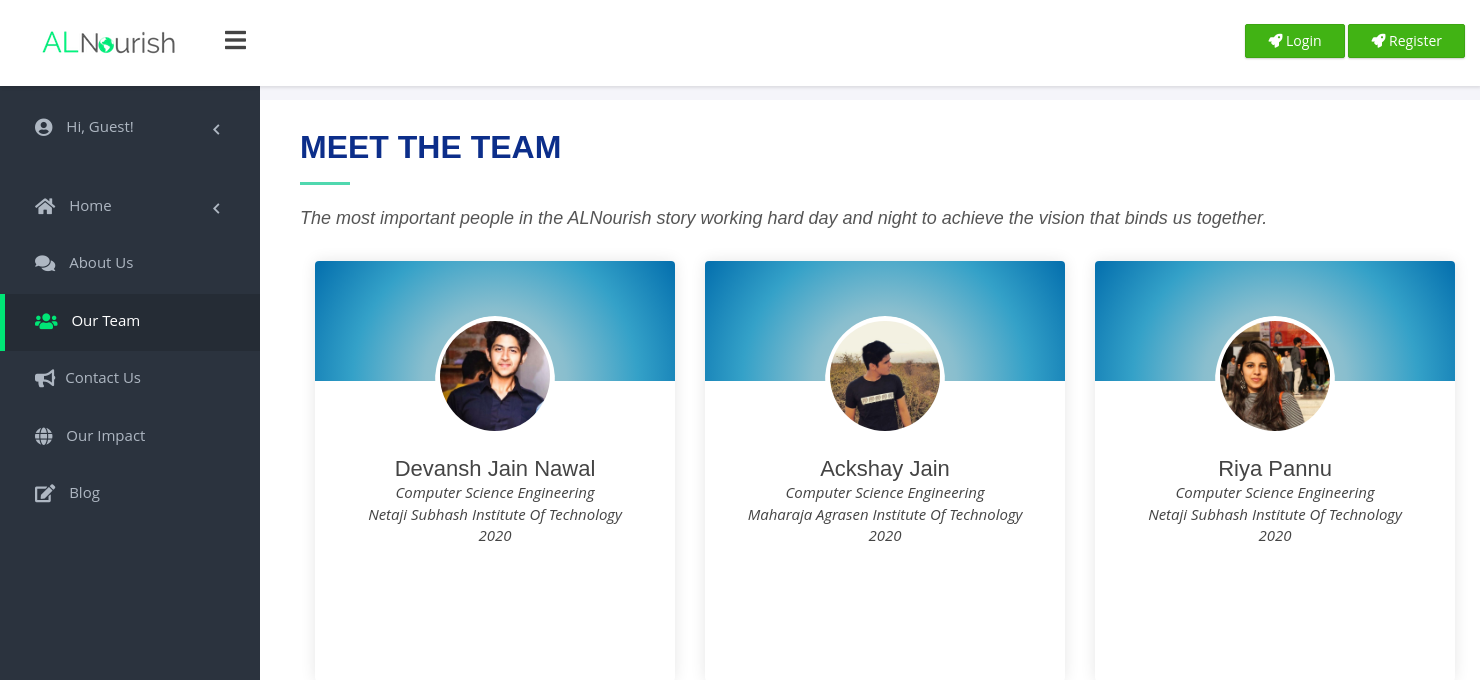
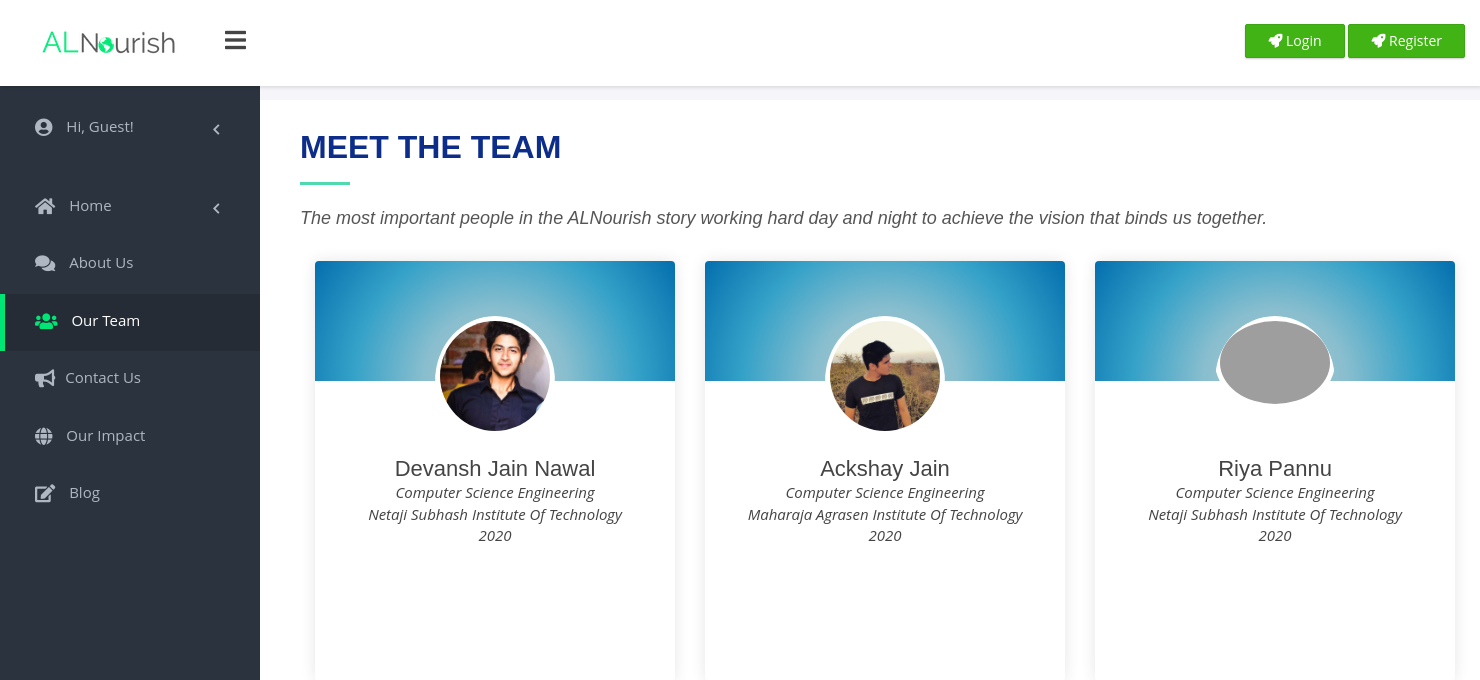
Before and after one commit to ackshayjain/alnourish2, a Django app: page /team/ in a window 1480 px wide. Shown: the top 680 px of the page. Run offline with Django 3.2, Linux system fonts and the light colour scheme; some libraries are stand-ins or nearby versions; grey boxes are pictures that could not be loaded.

Commit message:
riya images

```diff
--- a/alnourish/templates/AboutUs.html
+++ b/alnourish/templates/AboutUs.html
@@ -32,6 +32,7 @@
             <div class="item" style="background-image: url('https://s3.ap-south-1.amazonaws.com/alnourishbucket/assets/img/c7.jpg');"></div>
             <div class="item" style="background-image: url('https://s3.ap-south-1.amazonaws.com/alnourishbucket/assets/img/c5.jpg');"></div>
             <div class="item" style="background-image: url('https://s3.ap-south-1.amazonaws.com/alnourishbucket/assets/img/c4.jpg');"></div>
+            <div class="item" style="background-image: url('https://s3.ap-south-1.amazonaws.com/alnourishbucket/assets/img/c8.jpg');"></div>
             <div class="item" style="background-image: url('https://s3.ap-south-1.amazonaws.com/alnourishbucket/assets/img/c3.jpg');"></div>
         </div>
 
--- a/alnourish/templates/team.html
+++ b/alnourish/templates/team.html
@@ -115,7 +115,7 @@
                                         <!--alt="">-->
                                     </div>
                                     <div class="user-imagia"><img
-                                            src="https://s3.ap-south-1.amazonaws.com/alnourishbucket/assets/img/riya.jpg"
+                                            src="https://s3.ap-south-1.amazonaws.com/alnourishbucket/assets/img/riya_new.jpg"
                                             class="img-circle" alt=""></div>
                                     <div class="content-imagia">
                                         <h3 class="name-imagia">Riya Pannu</h3>
@@ -131,11 +131,7 @@
                                     <div class="content-imagia content-back-imagia">
                                         <div>
                                             <h3 class="text-center">Riya Pannu</h3>
-                                            <p class="text-center">Et hanc quidem praeter oppida multa duae
-                                                civitates exornant Seleucia opus Seleuci regis, et Claudiopolis quam
-                                                deduxit coloniam Claudius Caesar. Isaura enim antehac nimium potens,
-                                                olim subversa ut rebellatrix interneciva
-                                                aegre vestigia claritudinis pristinae monstrat admodum pauca. </p>
+                                            <p class="text-center">A full stack developer based out of New Delhi, I am an IT enthusiast. I am an active contributor to open source projects and want to use technology to have an impact on the lives of people and deal with the real life problems. I have a keen interest in the field of artificial intelligence with an aptitude for maths and science as well. </p>
                                         </div>
                                     </div>
 
@@ -171,11 +167,7 @@
                                     <div class="content-imagia content-back-imagia">
                                         <div>
                                             <h3 class="text-center">Shashank</h3>
-                                            <p class="text-center">Et hanc quidem praeter oppida multa duae
-                                                civitates exornant Seleucia opus Seleuci regis, et Claudiopolis quam
-                                                deduxit coloniam Claudius Caesar. Isaura enim antehac nimium potens,
-                                                olim subversa ut rebellatrix interneciva
-                                                aegre vestigia claritudinis pristinae monstrat admodum pauca. </p>
+                                            <p class="text-center">I am a Biotechnology student presently living in Delhi. I am a Debater and have been to several MUN Conferences and Parliamentary Debates in the last two years. I have worked in BioInformatics, Molecular Biology, Cloning and Food and Drug testing and am very keep on working with Algae as it is not an organism we frequently study or work with, in our Undergrad. I hope to continue working in Biosciences even in the future. </p>
                                         </div>
                                     </div>
 
```
Also changed, not shown: alnourish/static/assets/img/riya.jpg (deleted).
